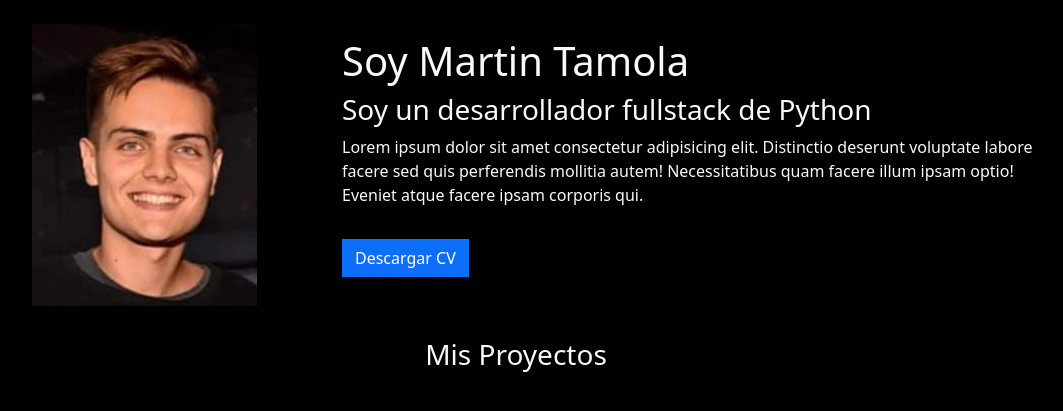
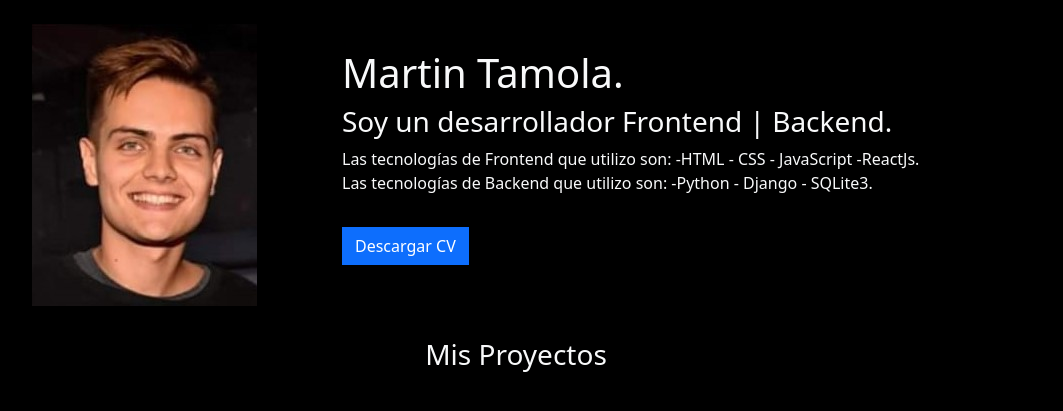
Before and after one commit to tinchotamola123/portafoliodjango, a Django app: page / in a window 1280 px wide. Shown: the part 56-467 px from the top of the page, without its empty margins (124-1187 px from the left). Run offline with Django 4.2, Linux system fonts and the light colour scheme; data that the repository does not hold is empty.

Commit message:
subida proyecto

```diff
--- a/portfolio/templates/home.html
+++ b/portfolio/templates/home.html
@@ -10,15 +10,15 @@
     </div>
     <div class="col-md-8 my-auto">
         <h1>
-            Soy Martin Tamola
+            Martin Tamola.
         </h1>
         <h3>
-            Soy un desarrollador fullstack de Python
+            Soy un desarrollador Frontend | Backend.
         </h3>
         <p>
-            Lorem ipsum dolor sit amet consectetur adipisicing elit. Distinctio deserunt voluptate labore facere sed
-            quis perferendis mollitia autem! Necessitatibus quam facere illum ipsam optio! Eveniet atque facere ipsam
-            corporis qui.
+            Las tecnologías de Frontend que utilizo son: -HTML - CSS - JavaScript -ReactJs.
+            <br>
+            Las tecnologías de Backend que utilizo son: -Python - Django - SQLite3.
         </p>
         <a href="{% static 'portfolio/CV-MartinTamola-IT.pdf' %}" class="btn btn-primary btn.lg rounded-0 my-3"
             target="blank">Descargar CV</a>
```
Also changed, not shown: screen1.jpeg.
